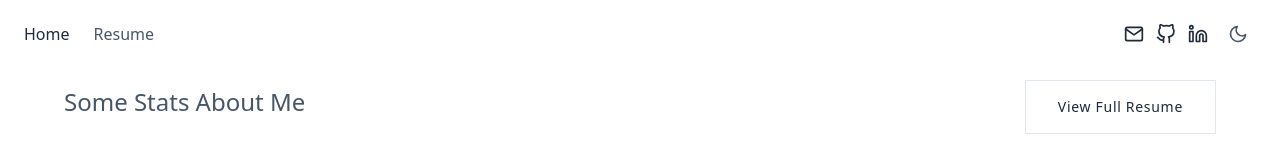
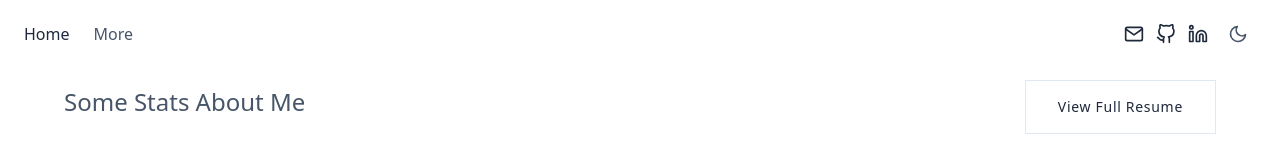
Before and after one commit to aharshit/aharshit.github.io, a React (Vite) app: page /resume in a window 1280 px wide. Shown: the top 160 px of the page. Built offline with nearby package versions, Linux system fonts and the light colour scheme; a web font is replaced by a local one.

Commit message:
change name from resume to more

```diff
--- a/src/components/common/Navigation.jsx
+++ b/src/components/common/Navigation.jsx
@@ -30,7 +30,7 @@ const Navigation = ({ isDarkMode, toggleTheme }) => {
                 : 'text-primary hover:text-secondary'
             }`}
           >
-            Resume
+            More
           </Link>
         </div>
 
--- a/src/components/sections/Resume.jsx
+++ b/src/components/sections/Resume.jsx
@@ -19,9 +19,9 @@ const Resume = () => {
         <div className="mb-16">
           <div className="flex items-center justify-between mb-8">
             <div>
-              <h2 className="text-2xl font-light mb-2 text-secondary">
+              <h3 className="text-2xl font-light mb-2 text-secondary">
                 Some Stats About Me
-              </h2>
+              </h3>
               <div className="h-0.5 bg-primary w-24"></div>
             </div>
             <a
@@ -61,9 +61,9 @@ const Resume = () => {
         <div className="grid lg:grid-cols-3 gap-12 mb-12">
           <div className="lg:col-span-3">
             <div className="mb-8">
-              <h2 className="text-2xl font-light mb-2 text-secondary">
+              <h3 className="text-2xl font-light mb-2 text-secondary">
                 things i can do
-              </h2>
+              </h3>
               <div className="h-0.5 bg-primary w-24"></div>
             </div>
 
@@ -84,9 +84,9 @@ const Resume = () => {
 
         <div className="border-t pt-12 border-primary">
           <div className="mb-8">
-            <h2 className="text-2xl font-light mb-2 text-secondary">
+            <h3 className="text-2xl font-light mb-2 text-secondary">
               some certificates
-            </h2>
+            </h3>
             <div className="h-0.5 bg-primary w-24"></div>
           </div>
 
```
